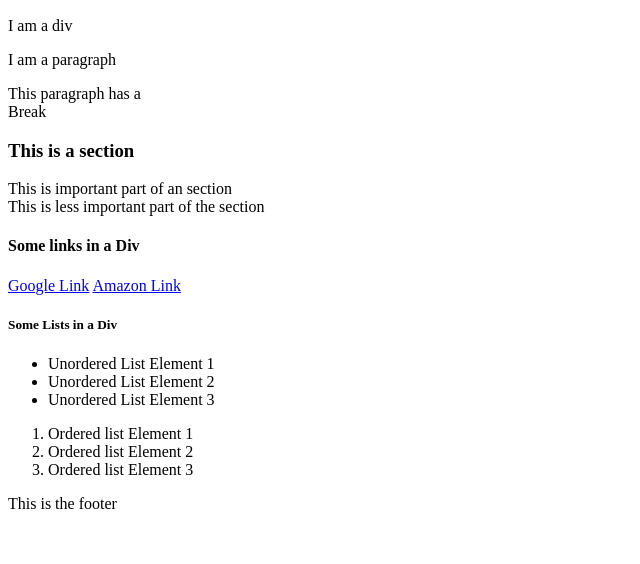
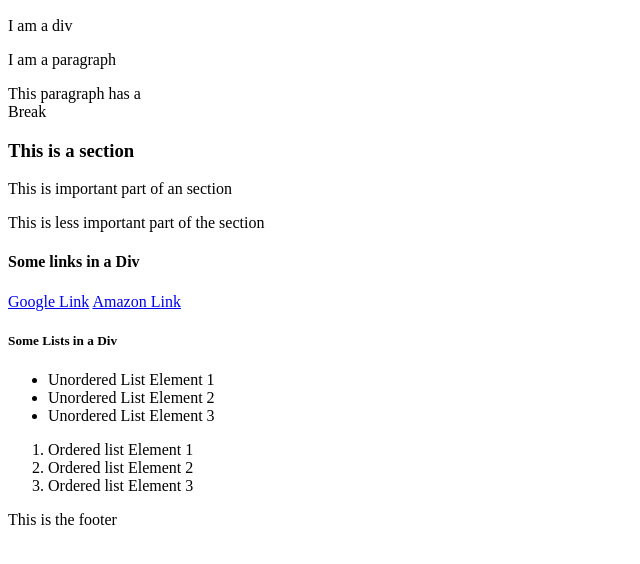
Before and after one commit to gend0065/gend0065.github.io, a plain HTML site: page lib2024/assg-1/index.html in a window 1280 px wide. Shown: the part 110-674 px from the top of the page, without its empty margins (0-640 px from the left). Drawn offline with Linux system fonts and the light colour scheme.

Commit message:
adding paragraph tags

```diff
--- a/lib2024/assg-1/index.html
+++ b/lib2024/assg-1/index.html
@@ -12,15 +12,15 @@
 		<div>I am a div</div>
 		<p>I am a paragraph</p>
 		<p>This paragraph has a <br>Break</p>
-	</main>
 		<section>
 			<h3>This is a section</h3>
 			<article>
-			This is important part of an section
+				<p>This is important part of an section</p>
 			</article>
 			<aside>
-			This is less important part of the section
+				<p>This is less important part of the section</p>
 			</aside>
+		</section>
 		<div>
 			<h4>Some links in a Div</h4>
 					<a href="https://www.google.com/" title="Google" target="_blank">Google Link</a>
@@ -39,9 +39,9 @@
 				<li>Ordered list Element 3</li>
 			</ol>
 		</div>
-	</section>
+	</main>
 	<footer>
-		This is the footer
+		<p>This is the footer</p>
 	</footer>
 </body>
 </html>
```
Also changed, not shown: 1 other file. Lines whose indentation alone changed are shown as unchanged.
